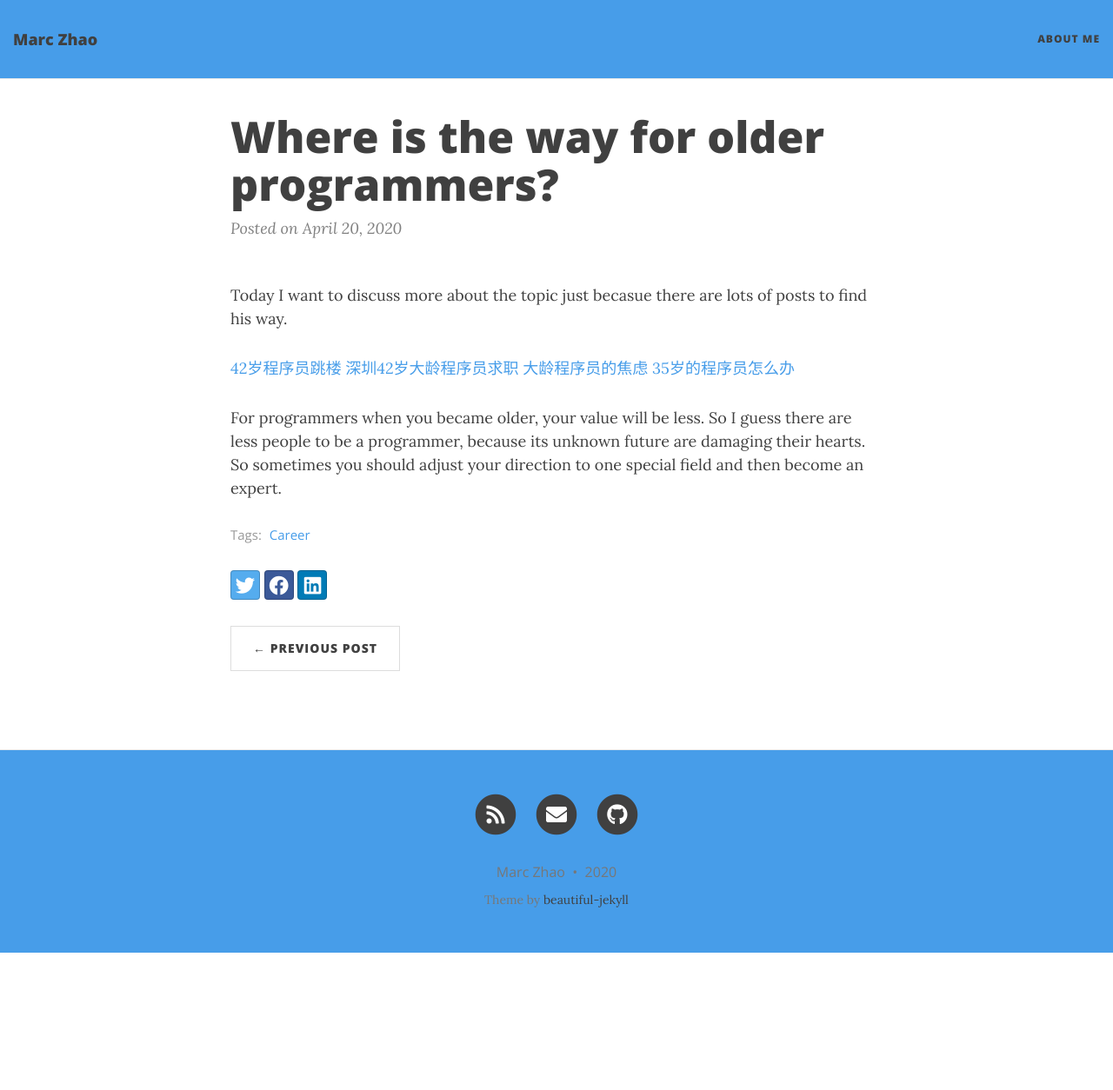
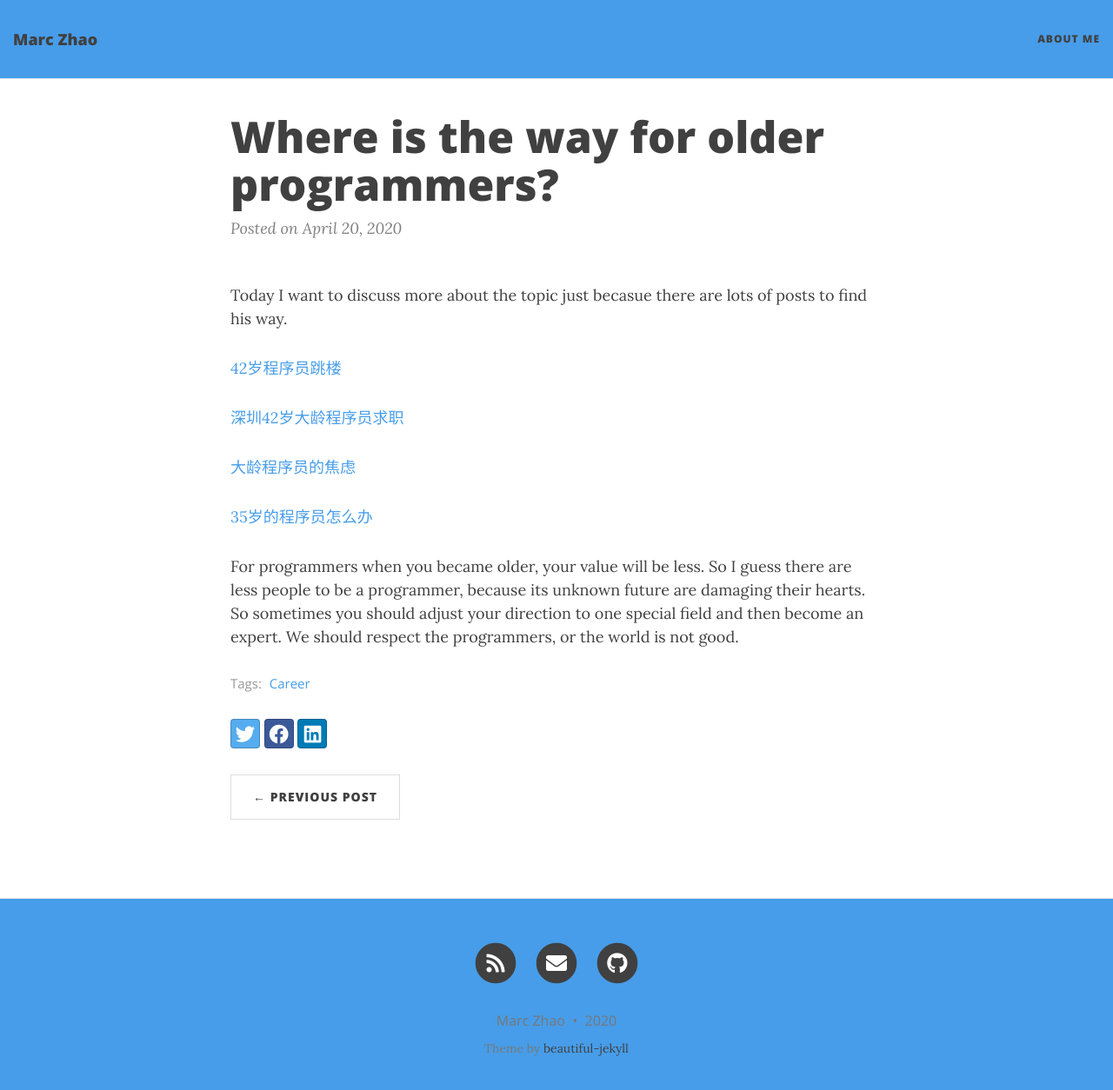
Before and after one commit to memoriesus/memoriesus.github.io, a Jekyll site: the page built from _posts/2020-4-20-where is the way for older programmers.md, in a window 1280 px wide and 1267 px high. Shown: the top 1254 px of the window at 87% size. Built offline with Jekyll 4.4.1, drawn with Linux system fonts in a browser that asks for light colours; nearby versions of some CDN libraries.

Commit message:
Update 2020-4-20-where is the way for older programmers.md

```diff
--- a/_posts/2020-4-20-where is the way for older programmers.md
+++ b/_posts/2020-4-20-where is the way for older programmers.md
@@ -8,10 +8,14 @@
 Today I want to discuss more about the topic just becasue there are lots of posts to find his way.
 
 [42岁程序员跳楼](https://www.v2ex.com/t/448512)
+
 [深圳42岁大龄程序员求职](https://www.v2ex.com/t/663157)
+
 [大龄程序员的焦虑](https://www.v2ex.com/t/559384)
+
 [35岁的程序员怎么办](https://www.v2ex.com/t/417488)
 
 For programmers when you became older, your value will be less.
 So I guess there are less people to be a programmer, because its unknown future are damaging their hearts.
 So sometimes you should adjust your direction to one special field and then become an expert.
+We should respect the programmers, or the world is not good.
```
